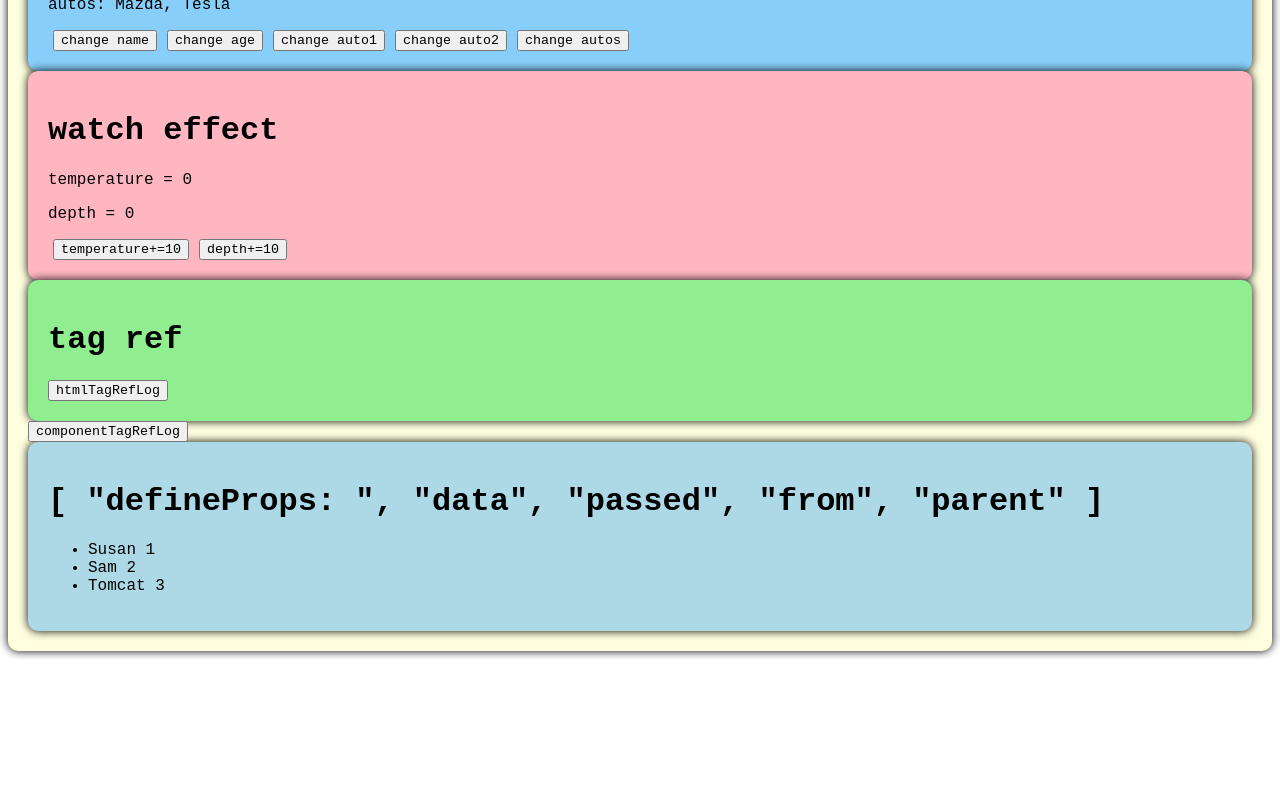
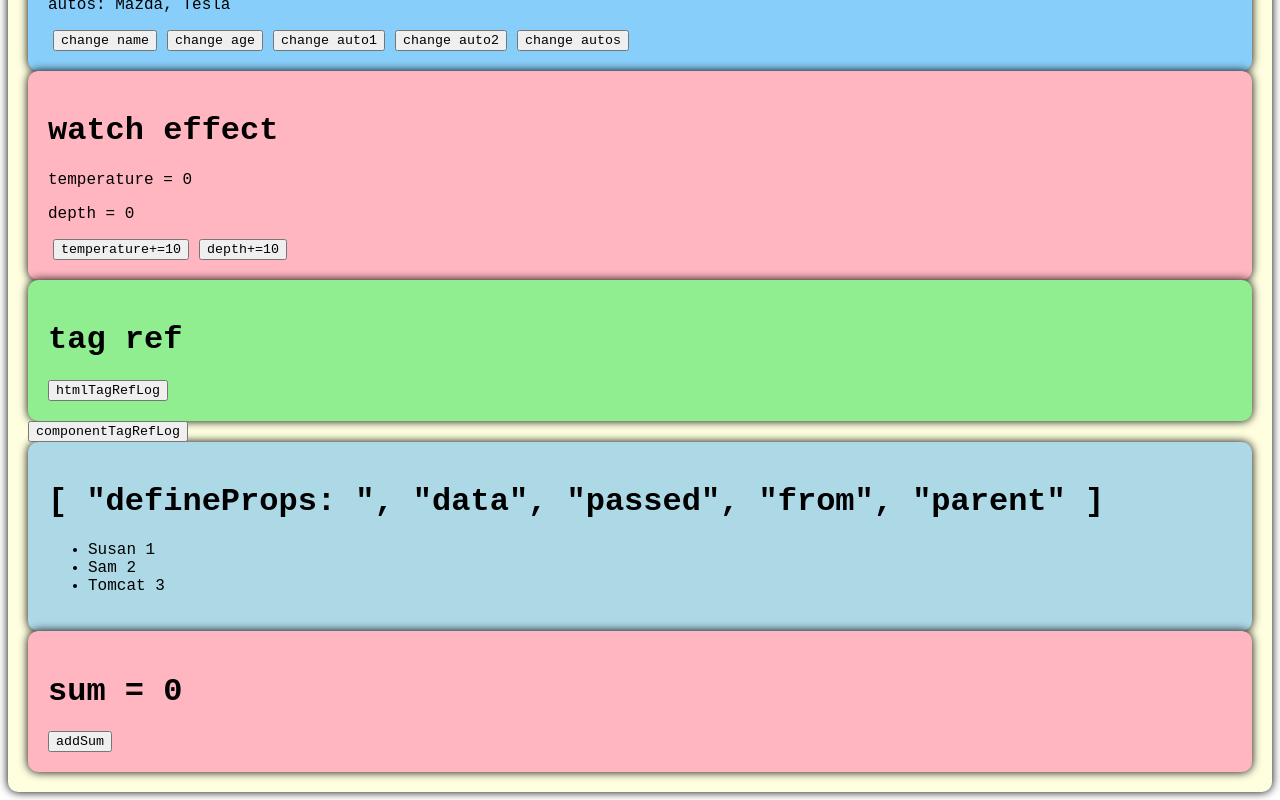
Before and after one commit to 161043261/front-end, a Vue app in the folder vue-demo/: page / in a window 1280 px wide. Shown: the part 2260-3060 px from the top of the page. Before the commit the page ends 2919 px from the top, so only its background shows below. Built offline with nearby package versions, Linux system fonts and the light colour scheme.

Commit message:
Initial commit

```diff
--- a/vue-demo/src/App.vue
+++ b/vue-demo/src/App.vue
@@ -1,6 +1,9 @@
 <script lang="ts" setup>
+import { type CatList } from '@/types';
+import { onMounted, reactive, ref } from 'vue';
+import AsComputed from './components/Computed.vue'; // alias
 import DefineProp from './components/DefineProp.vue';
-import AsComputed from './components/Computed.vue'; // alias
+import LifeCycle from './components/LifeCycle.vue';
 import AsReactive from './components/Reactive.vue';
 import AsRef from './components/Ref.vue';
 import AsSetup from './components/Setup.vue';
@@ -11,8 +14,6 @@ import WatchGetter from './components/watch/WatchGetter.vue';
 import WatchReactiveObject from './components/watch/WatchReactiveObject.vue';
 import WatchRefObject from './components/watch/WatchRefObject.vue';
 import WatchRefPrimaryValue from './components/watch/WatchRefPrimaryValue.vue';
-import {type CatList} from '@/types';
-import {reactive, ref} from 'vue';
 
 let componentTagRef = ref();
 
@@ -21,30 +22,37 @@ function componentTagRefLog() {
 }
 
 let catList: CatList = reactive<CatList>(
-    [{id: 0, name: 'Susan', age: 1},
-      {id: 1, name: 'Sam', age: 2},
-      {id: 2, name: 'Tomcat', age: 3, optional: 250}]);
-console.log(catList);
+  [{ id: 0, name: 'Susan', age: 1 },
+  { id: 1, name: 'Sam', age: 2 },
+  { id: 2, name: 'Tomcat', age: 3, optional: 250 }]);
+// console.log(catList);
+
+let display = ref(true);
+
+onMounted(() => {
+  console.log("parent mounted");
+})
 </script>
 
 <template>
   <div class="app">
     <h1>Hello Vue3</h1>
-    <AsSetup/>
-    <AsReactive/>
-    <AsRef/>
-    <AsToRefs/>
-    <AsComputed/>
-    <WatchRefPrimaryValue/>
-    <WatchRefObject/>
-    <WatchReactiveObject/>
-    <WatchGetter/>
-    <WatchEffect/>
-    <TagRef ref="componentTagRef"/>
+    <AsSetup />
+    <AsReactive />
+    <AsRef />
+    <AsToRefs />
+    <AsComputed />
+    <WatchRefPrimaryValue />
+    <WatchRefObject />
+    <WatchReactiveObject />
+    <WatchGetter />
+    <WatchEffect />
+    <TagRef ref="componentTagRef" /> <!-- See ./components/TagRef.vue:18 -->
     <button @click="componentTagRefLog">componentTagRefLog</button>
     <!-- Component Cat -->
     <!-- <Cat :args="['data', 'passed', 'from', 'parent']" v-bind:cats="catList"/> -->
-    <DefineProp v-bind:cats="catList"/>
+    <DefineProp v-bind:cats="catList" />
+    <LifeCycle v-if="display" />
   </div>
 </template>
 
--- /dev/null
+++ b/vue-demo/src/components/LifeCycle.vue
@@ -0,0 +1,38 @@
+<script lang="ts">
+export default {
+    name: 'LifeCycle'
+}
+</script>
+
+<script setup lang="ts">
+import { ref, onBeforeMount, onMounted, onBeforeUpdate, onUpdated, onBeforeUnmount, onUnmounted } from 'vue';
+let sum = ref(0);
+function add() {
+    (sum.value)++;
+}
+
+// LifeCycle: beforeCreate & created => setup
+onBeforeMount(() => console.log("onBeforeMount"));
+onMounted(() => console.log("child mounted"));
+onBeforeUpdate(() => console.log("onBeforeUpdate"));
+onUpdated(() => console.log("onUpdated"));
+onBeforeUnmount(() => { console.log("onBeforeUnmount") });
+onUnmounted(() => { console.log("onUnmounted") });
+
+</script>
+
+<template>
+    <div class="lifeCycle">
+        <h1>sum = {{ sum }}</h1>
+        <button @click="add">addSum</button>
+    </div>
+</template>
+
+<style scoped>
+.lifeCycle {
+    background-color: lightpink;
+    box-shadow: 0 0 10px;
+    border-radius: 10px;
+    padding: 20px;
+}
+</style>
--- a/vue-demo/src/components/Setup.vue
+++ b/vue-demo/src/components/Setup.vue
@@ -2,7 +2,7 @@
 export default {
   name: 'Setup',
   beforeCreate() {
-    console.log("before create");
+    console.log("beforeCreate"); // vue2
   },
   // setup() { ...
   //     return { username, age, changeName, changeAge, showTel };
```
Also changed, not shown: 1 other file (tests, documents, lock files or other folders).
